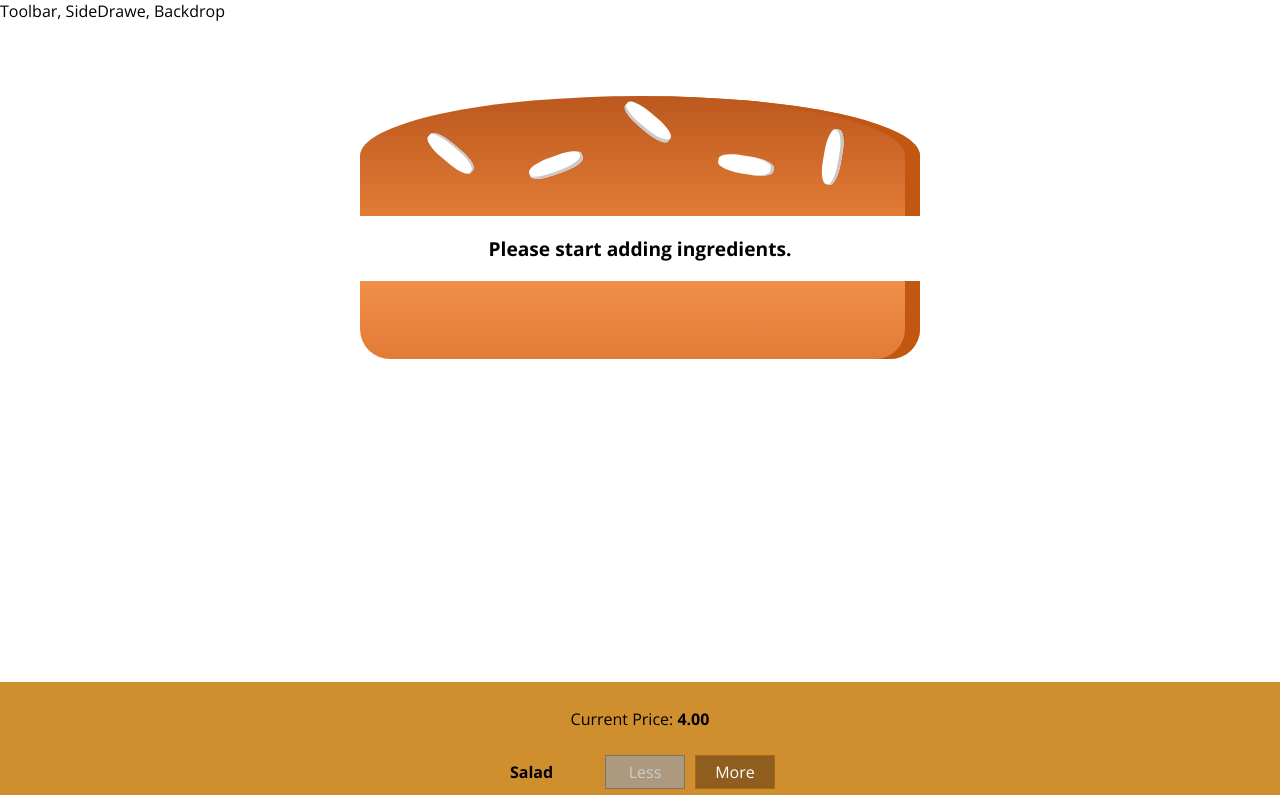
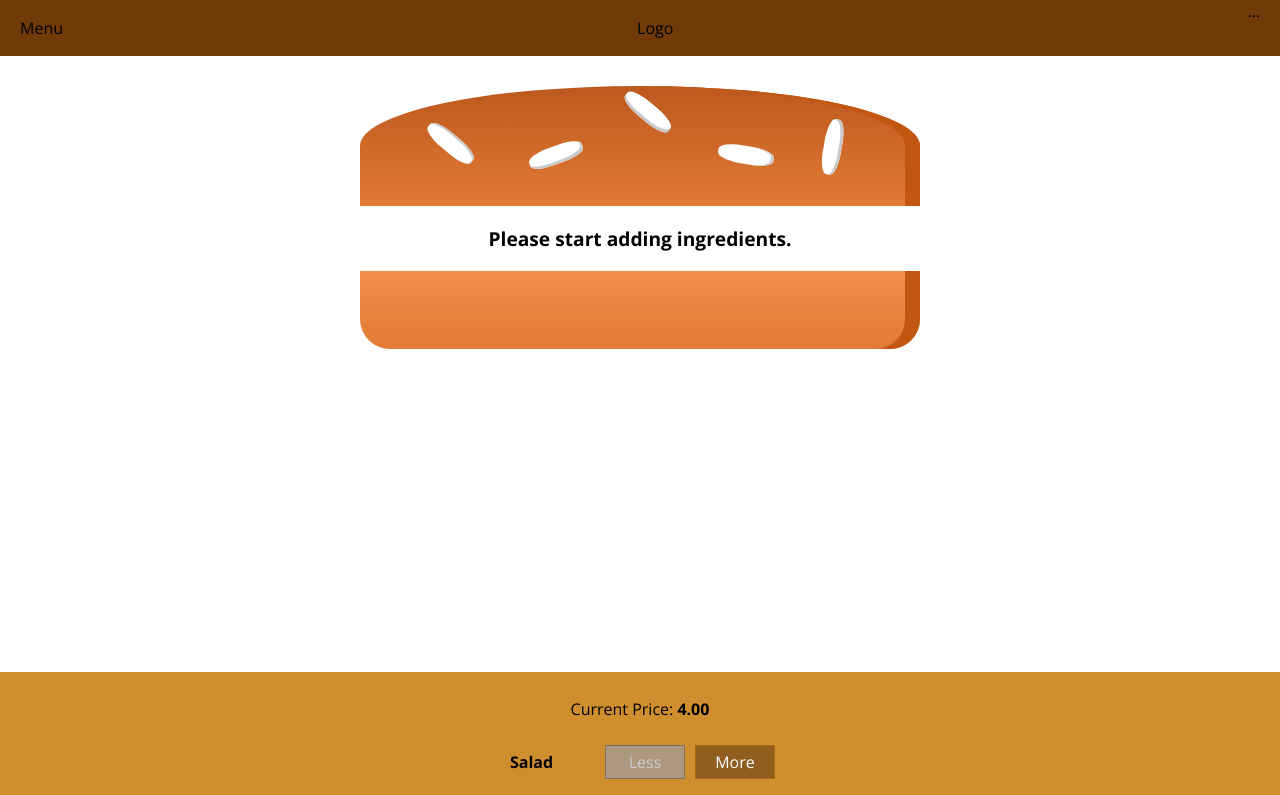
Before and after one commit to salehrezq/react-complete-guide-maximilian-burger-builder, a React (Create React App) app: page / in a window 1280 px wide. Shown: the top 795 px of the page. Built offline with nearby package versions, Linux system fonts and the light colour scheme.

Commit message:
Toolbar comp initial implementation, and placement
Lesson:
08. A Real App The Burger Builder (Basic Version)\
27. Adding a Toolbar

```diff
--- a/src/components/Layout/Layout.js
+++ b/src/components/Layout/Layout.js
@@ -2,10 +2,11 @@
 import '../../hoc/Auxiliary';
 import Auxiliary from "../../hoc/Auxiliary";
 import classes from './Layout.module.css';
+import Toolbar from "../Navigation/Toolbar/Toolbar";
 
 const Layout = props => (
    <Auxiliary>
-      <div>Toolbar, SideDrawe, Backdrop</div>
+      <Toolbar/>
       <main className={classes.Content}>
          {props.children}
       </main>
--- a/src/components/Layout/Layout.module.css
+++ b/src/components/Layout/Layout.module.css
@@ -1,3 +1,3 @@
 .Content {
-    margin-top: 60px;
+   margin-top: 72px;
 }
--- a/src/components/Navigation/Toolbar/Toolbar.js
+++ b/src/components/Navigation/Toolbar/Toolbar.js
@@ -0,0 +1,15 @@
+import React from 'react';
+import classes from './Toolbar.module.css';
+
+const Toolbar = props => (
+
+   <header className={classes.Toolbar}>
+      <div>Menu</div>
+      <div>Logo</div>
+      <nav>
+         ...
+      </nav>
+   </header>
+);
+
+export default Toolbar;
--- a/src/components/Navigation/Toolbar/Toolbar.module.css
+++ b/src/components/Navigation/Toolbar/Toolbar.module.css
@@ -0,0 +1,18 @@
+.Toolbar {
+   height: 56px;
+   width: 100%;
+   position: fixed;
+   top: 0;
+   left: 0;
+   background-color: #703B09;
+   display: flex;
+   justify-content: space-between;
+   align-items: center;
+   padding: 0 20px;
+   box-sizing: border-box;
+   z-index: 90;
+}
+
+.Toolbar nav {
+   height: 100%;
+}
```
